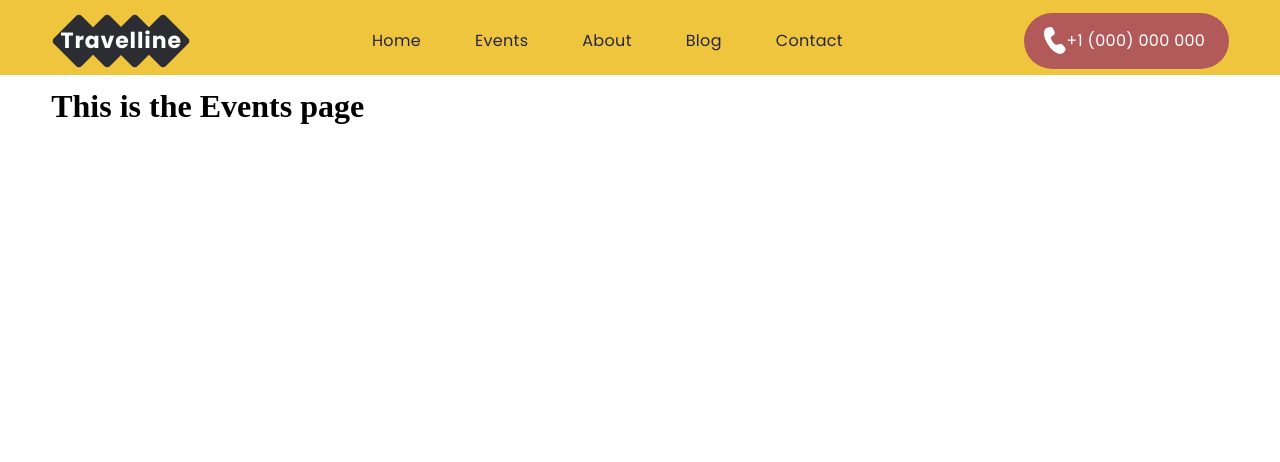
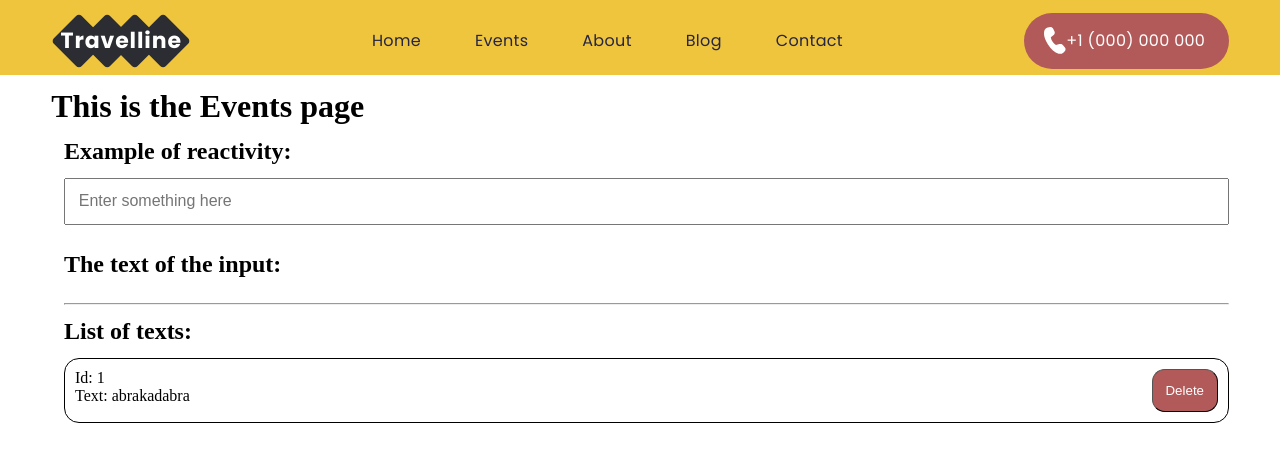
Before and after one commit to Liseeeenok/Travel-Agency, a Vue app: page /#/events in a window 1280 px wide. Shown: the top 462 px of the page. Built offline with nearby package versions, Linux system fonts and the light colour scheme.

Commit message:
Added an example of working with vue

```diff
--- a/src/pages/EventsPage.vue
+++ b/src/pages/EventsPage.vue
@@ -1,12 +1,54 @@
 <template>
     <div class="container">
         <h1>This is the Events page</h1>
+        <div class="vue__examples">
+            <div>
+                <h2>Example of reactivity:</h2>
+                <input class="first__input" type="text" placeholder="Enter something here" v-model="textFirstInput"/>
+                <div class="work__input">
+                    <h2 style="padding: 1vw 0">The text of the input: {{ textFirstInput }}</h2>
+                    <button v-if="textFirstInput !== ''" class="btn__input" @click="addTextInput">Save text</button>
+                </div>
+                <div v-if="arrTextInput.length > 0">
+                    <hr>
+                    <h2 style="margin: 1vw 0">List of texts:</h2>
+                    <div v-for="text in arrTextInput" :key="text.id" class="item__text">
+                        <div>
+                            <div>Id: {{ text.id }}</div>
+                            <div>Text: {{ text.text }}</div>
+                        </div>
+                        <button class="btn__text" @click="deleteTextInArr(text)">Delete</button>
+                    </div>
+                </div>
+            </div>
+        </div>
     </div>
 </template>
 
 <script>
 export default {
+    data() {
+        return {
+            textFirstInput: '',
+            arrTextInput: [
+                {id: 1, text: 'abrakadabra'}
+            ]
+        }
+    },
+    methods: {
+        addTextInput(event) {
+            const textInput = {
+                id: Date.now(),
+                text: this.textFirstInput
+            }
+            this.arrTextInput.push(textInput);
+            this.textFirstInput = '';
 
+        },
+        deleteTextInArr(itemText) {
+            this.arrTextInput = this.arrTextInput.filter(text => text !== itemText);
+        }
+    }
 }
 </script>
 
@@ -14,4 +56,48 @@ export default {
 .container {
     padding: 1vw 4vw 0px 4vw;
 }
+.vue__examples {
+    margin-top: 1vw;
+    margin-left: 1vw;
+}
+.first__input{
+    margin-top: 1vw;
+    width: 100%;
+    padding: 1vw;
+    font-size: 16px;
+    margin-bottom: 1vw;
+}
+.work__input {
+    display: flex;
+    justify-content: space-between;
+    margin-bottom: 1vw;
+    align-items: center;
+}
+.btn__input {
+    padding: 1vw;
+    border-radius: 1vw;
+    background-color: #F0C53E;
+    border-width: 1px;
+}
+.btn__input:hover {
+    cursor: pointer;
+}
+.item__text {
+    border: 1px solid black;
+    border-radius: 15px;
+    padding: 10px;
+    margin-bottom: 1vw;
+    display: flex;
+    justify-content: space-between;
+}
+.btn__text {
+    padding: 1vw;
+    border-radius: 1vw;
+    background-color: #B25A59;
+    color: white;
+    border-width: 1px;
+}
+.btn__text:hover {
+    cursor: pointer;
+}
 </style>
```
Also changed, not shown: 11 other files (tests, documents, lock files or other folders).
